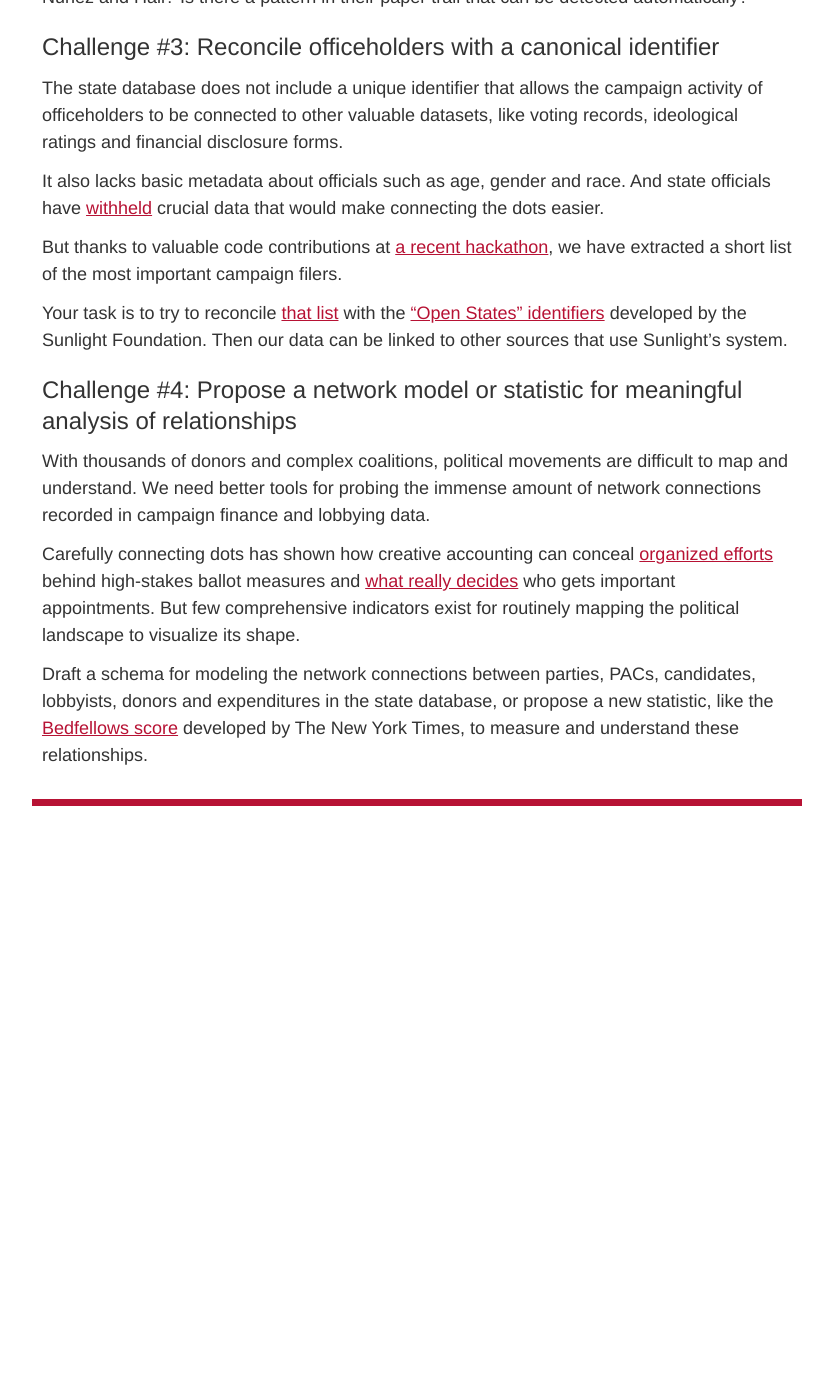
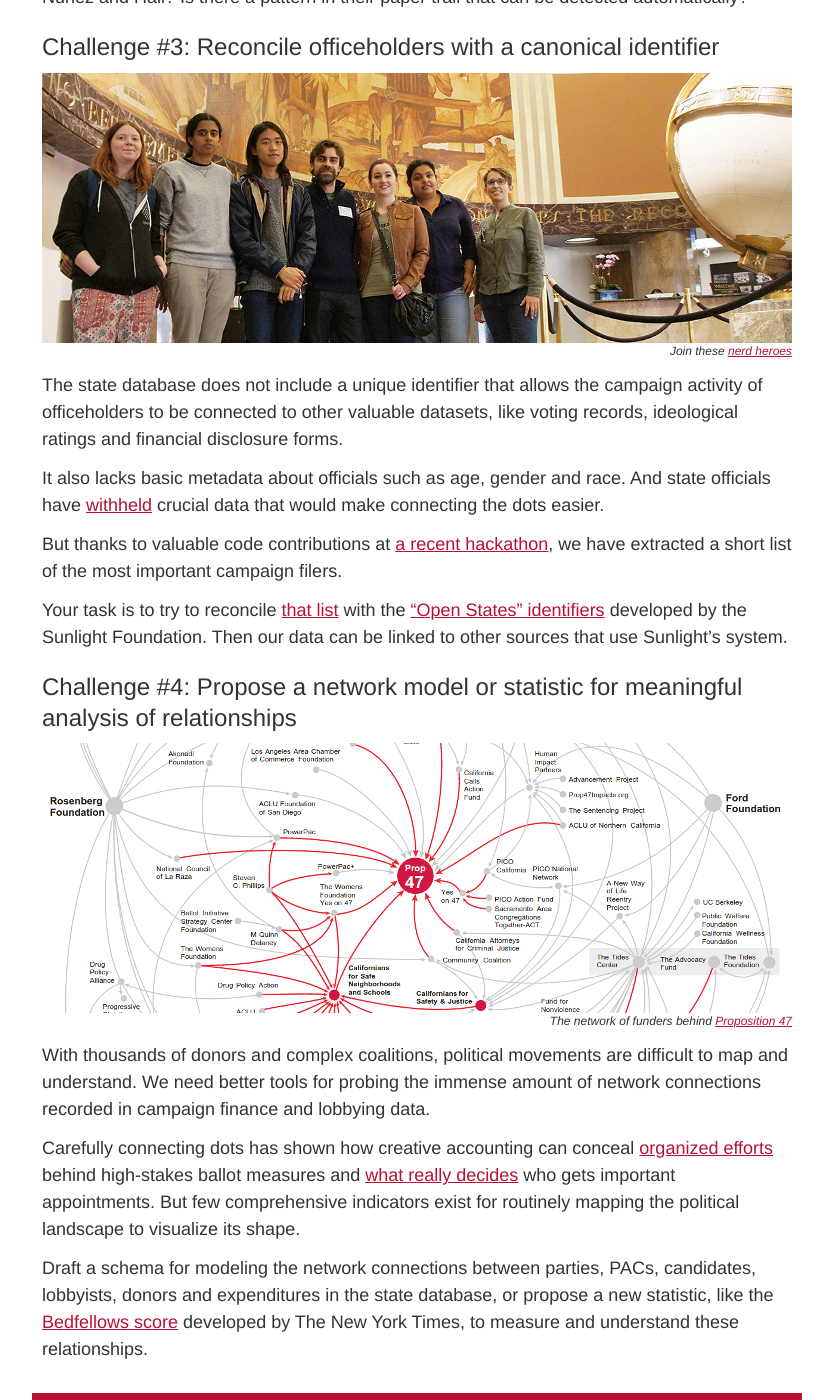
Before and after one commit to palewire/californiacivicdata.org, a Jekyll site: the page built from _posts/2015-04-16-calaccess-challenge.markdown, in a window 1280 px wide and 1400 px high, scrolled down 2819 px. Shown: the whole window, without its empty margins (223-1056 px from the left). Built offline with Jekyll 4.4.1, drawn with Linux system fonts in a browser that asks for light colours; before the commit the page ends 3625 px from its top, so only the background shows below that.

Commit message:
More images

```diff
--- a/_posts/2015-04-16-calaccess-challenge.markdown
+++ b/_posts/2015-04-16-calaccess-challenge.markdown
@@ -70,6 +70,11 @@ Download this list of [2.5 million campaign expenditures](https://dl.dropboxuser
 
 ### Challenge #3: Reconcile officeholders with a canonical identifier
 
+<figure>
+    <img alt="OpenNews Fellows 2015" title="OpenNews Fellows 2015" src="/img/opennews-fellows-750x270.jpg" style="width:100%;">
+    <figcaption>Join these <a href="http://www.californiacivicdata.org/2015/02/17/opennews-scrapers/">nerd heroes</a></figcaption>
+</figure>
+
 The state database does not include a unique identifier that allows the campaign activity of officeholders to be connected to other valuable datasets, like voting records, ideological ratings and financial disclosure forms.
 
 It also lacks basic metadata about officials such as age, gender and race. And state officials have [withheld](http://www.californiacivicdata.org/2015/02/17/opennews-scrapers/) crucial data that would make connecting the dots easier.
@@ -80,6 +85,11 @@ Your task is to try to reconcile [that list](https://dl.dropboxusercontent.com/u
 
 ### Challenge #4: Propose a network model or statistic for meaningful analysis of relationships
 
+<figure>
+    <img alt="The network behind Prop 47" title="The network behind Prop 47" src="/img/prop-47-network.png" style="width:100%;">
+    <figcaption>The network of funders behind <a href="http://graphics.latimes.com/prop-47-finance/">Proposition 47</a></figcaption>
+</figure>
+
 With thousands of donors and complex coalitions, political movements are difficult to map and understand. We need better tools for probing the immense amount of network connections recorded in campaign finance and lobbying data.
 
 Carefully connecting dots has shown how creative accounting can conceal [organized efforts](http://www.latimes.com/local/politics/la-me-ff-pol-1101-proposition47-20141101-story.html#page=1) behind high-stakes ballot measures and [what really decides](http://cironline.org/reports/california-speaker-gives-assemblys-juiciest-jobs-biggest-fundraisers-4501) who gets important appointments. But few comprehensive indicators exist for routinely mapping the political landscape to visualize its shape.
```
Also changed, not shown: img/opennews-fellows-750x270.jpg (added), img/prop-47-network.png (added).
